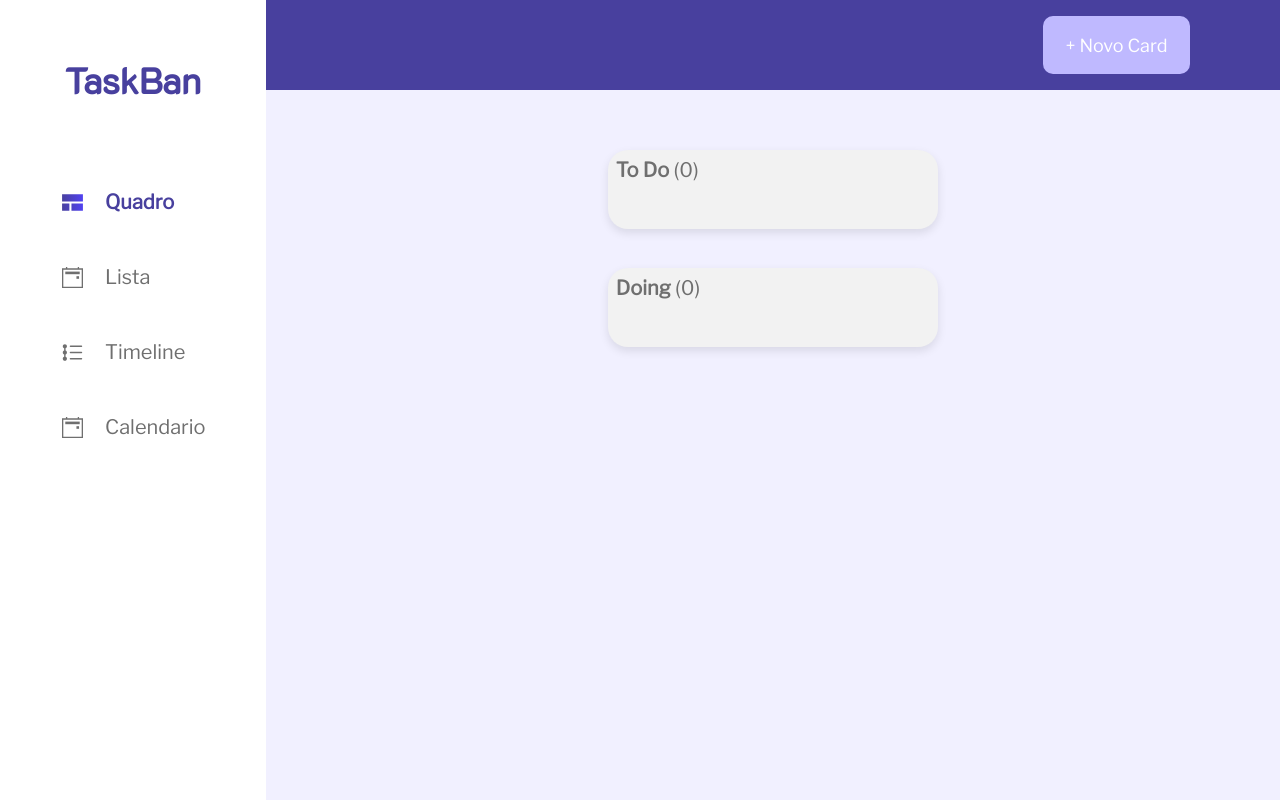
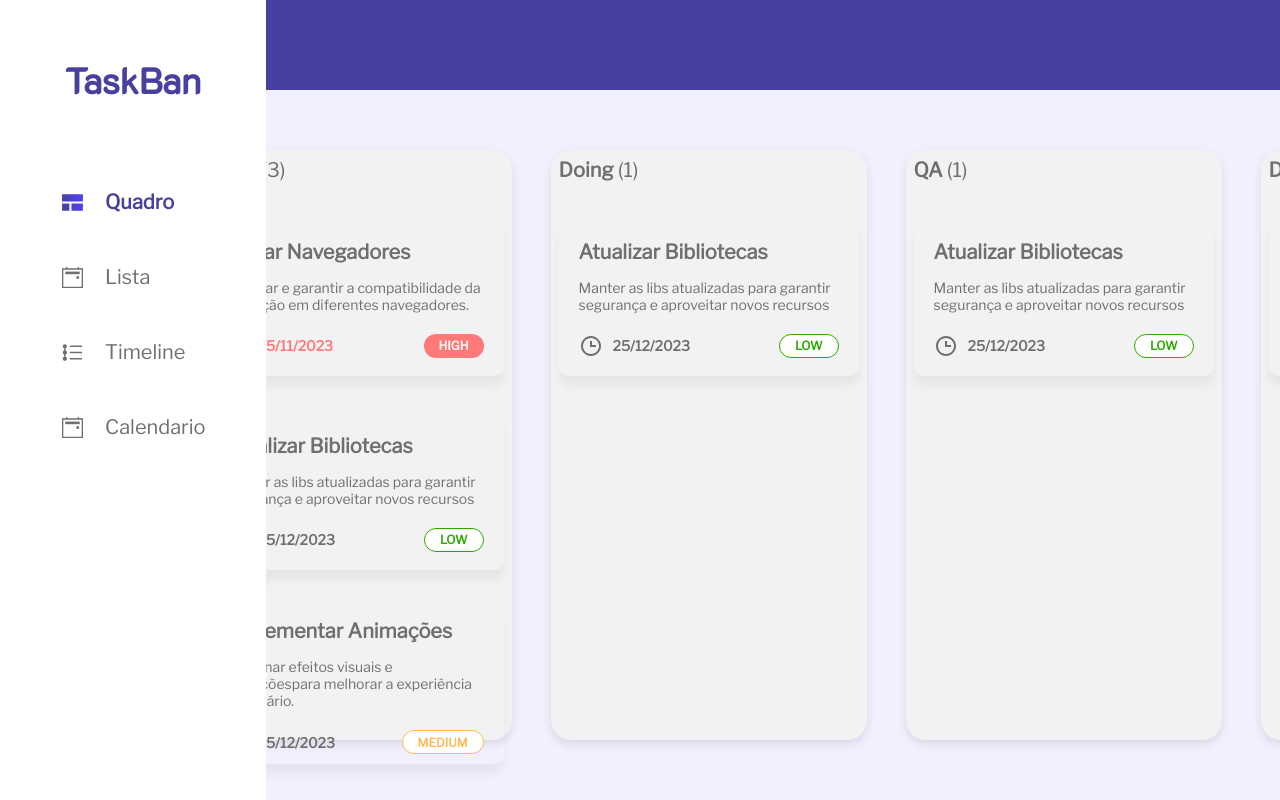
Before and after one commit to Supremo1337/to-do-challenge-hero-coe, a Next.js app: page / in a window 1280 px wide. Built offline with nearby package versions, Linux system fonts and the light colour scheme.

Commit message:
feat(Main, CardTask, ModalCreateCar): make dnd

```diff
--- a/src/components/CardTask/index.tsx
+++ b/src/components/CardTask/index.tsx
@@ -5,27 +5,33 @@ import { useDrag } from "react-dnd";
 
 interface CardTaskProps {
   card: {
+    id: string;
     title: string;
     description: string;
     date: string;
     priority: string;
   };
+  doneList?: any[];
 }
 
-export default function CardTask({ card }: CardTaskProps) {
+export default function CardTask({ card, doneList }: CardTaskProps) {
   const { formattedTodayDateToMaterialFormat } = useDateContext();
   let taskDateIsLate = formattedTodayDateToMaterialFormat > card.date;
   let formatedDateToUTC = new Date(card.date).toLocaleDateString("pt-BR", {
     timeZone: "UTC",
   });
 
-  const [{ isDragging }, dragRef] = useDrag({
+  const [{ isDragging }, dragRef] = useDrag(() => ({
     type: "CARD",
-    item: card.title,
-    collect: (monitor) => ({
-      isDragging: monitor.isDragging(),
-    }),
-  });
+    item: { id: card.id },
+    collect: (monitor) => {
+      return {
+        isDragging: monitor.isDragging(),
+      };
+    },
+  }));
+
+  // console.log(isDragging);
 
   return (
     <S.Content ref={dragRef} $isDragging={isDragging}>
@@ -33,10 +39,19 @@ export default function CardTask({ card }: CardTaskProps) {
       <S.CardDescription>{card.description}</S.CardDescription>
       <S.BottomCard>
         <S.TaskTime>
-          <S.TimeIcon $isLate={taskDateIsLate} />
-          <S.TimeTitle $isLate={taskDateIsLate}>
-            {formatedDateToUTC}
-          </S.TimeTitle>
+          {doneList ? (
+            <>
+              <S.TimeIcon $isFinished="OK" />
+              <S.TimeTitle $isFinished="OK">Finalizado</S.TimeTitle>
+            </>
+          ) : (
+            <>
+              <S.TimeIcon $isLate={taskDateIsLate} />
+              <S.TimeTitle $isLate={taskDateIsLate}>
+                {formatedDateToUTC}
+              </S.TimeTitle>
+            </>
+          )}
         </S.TaskTime>
         {card.priority === "HIGH" ? (
           <S.PriorityIndicatator $priority="HIGH">HIGH</S.PriorityIndicatator>
--- a/src/components/CardTask/styles.tsx
+++ b/src/components/CardTask/styles.tsx
@@ -2,11 +2,10 @@ import { FlexBox } from "@/styles/globalStyles";
 import { theme } from "@/styles/themes";
 import styled, { css } from "styled-components";
 import { IconTask } from "../Taskban/styles";
-import { useDateContext } from "../contexts/dateContext";
-import { ReactNode } from "react";
 
 interface TimeProps {
-  $isLate: boolean;
+  $isLate?: boolean;
+  $isFinished?: "OK";
 }
 
 interface ContentProps {
@@ -14,12 +13,11 @@ interface ContentProps {
 }
 
 interface PriorityIndicatatorProps {
-  // $priority: "HIGH" | "MEDIUM" | "LOW";
-  $priority: string;
+  $priority: "HIGH" | "MEDIUM" | "LOW";
+  // $priority: string;
 }
 
 export const Content = styled(FlexBox)<ContentProps>`
-  position: relative;
   width: 300px;
   height: 155px;
 
@@ -75,13 +73,25 @@ export const TimeIcon = styled(IconTask)<TimeProps>`
   height: 24px;
   /* background: purple; */
   background-image: ${(props) =>
-    `url("icon/${props.$isLate ? "bx_timeRed" : "bx_TimeGray"}.svg")`};
+    `url("icon/${
+      props.$isFinished === "OK"
+        ? "circle-check"
+        : props.$isLate
+        ? "bx_timeRed"
+        : "bx_TimeGray"
+    }.svg")`};
 `;
 
 export const TimeTitle = styled.label<TimeProps>`
   font: ${theme.fonts.libre_Franklin.title_4};
   color: ${(props) =>
     props.$isLate ? theme.colors.red : theme.colors.gray.gray_700};
+  color: ${(props) =>
+    props.$isFinished === "OK"
+      ? theme.colors.green
+      : props.$isLate
+      ? theme.colors.red
+      : theme.colors.gray.gray_700};
 `;
 
 export const PriorityIndicatator = styled.div<PriorityIndicatatorProps>`
--- /dev/null
+++ b/src/components/Main/exampleCards.js
@@ -0,0 +1,58 @@
+export const toDoListExamples = [
+  {
+    id: 1,
+    title: "Testar Navegadores",
+    description:
+      "Verificar e garantir a compatibilidade da aplicação em diferentes navegadores.",
+    date: "2023-11-25",
+    priority: "HIGH",
+  },
+  {
+    id: 2,
+    title: "Atualizar Bibliotecas",
+    description:
+      "Manter as libs atualizadas para garantir segurança e aproveitar novos recursos",
+    date: "2023-12-25",
+    priority: "LOW",
+  },
+  {
+    id: 3,
+    title: "Implementar Animações",
+    description:
+      "Adicionar efeitos visuais e transiçõespara melhorar a experiência do usuário.",
+    date: "2023-12-25",
+    priority: "MEDIUM",
+  },
+];
+
+export const toDoingListExamples = [
+  {
+    id: 4,
+    title: "Atualizar Bibliotecas",
+    description:
+      "Manter as libs atualizadas para garantir segurança e aproveitar novos recursos",
+    date: "2023-12-25",
+    priority: "LOW",
+  },
+];
+
+export const qAListExamples = [
+  {
+    id: 4,
+    title: "Atualizar Bibliotecas",
+    description:
+      "Manter as libs atualizadas para garantir segurança e aproveitar novos recursos",
+    date: "2023-12-25",
+    priority: "LOW",
+  },
+];
+
+export const doneListExamples = [
+  {
+    id: 4,
+    title: "Final Project : App development",
+    description: "Business Web Development",
+    date: "2023-12-25",
+    priority: "LOW",
+  },
+];
--- a/src/components/Main/index.tsx
+++ b/src/components/Main/index.tsx
@@ -1,43 +1,129 @@
-import { useState } from "react";
-import { useDrag } from "react-dnd";
+import { useEffect, useRef, useState } from "react";
+import { DropTargetMonitor, useDrop } from "react-dnd";
 import CardTask from "../CardTask";
 import ModalCreateCard from "../ModalCreateCard";
 import * as S from "./styles";
+import {
+  doneListExamples,
+  qAListExamples,
+  toDoListExamples,
+  toDoingListExamples,
+} from "./exampleCards";
 
 export default function Main() {
-  const [cards, setCards] = useState<any[]>([]);
-  const [cards2, setCards2] = useState<any[]>([]);
+  const [toDoList, setToDoList] = useState<any[]>(toDoListExamples);
+  const [toDoingList, setToDoingList] = useState<any[]>(toDoingListExamples);
+  const [qAList, setQAList] = useState<any[]>(qAListExamples);
+  const [doneList, setDoneList] = useState<any[]>(doneListExamples);
+
+  console.log(toDoList);
+
+  const [, dropToDo] = useDrop(createDropSpec(setToDoList));
+  const [, dropDoing] = useDrop(createDropSpec(setToDoingList));
+  const [, dropQA] = useDrop(createDropSpec(setQAList));
+  const [, dropDone] = useDrop(createDropSpec(setDoneList));
+
+  function createDropSpec(setter: React.Dispatch<React.SetStateAction<any[]>>) {
+    return {
+      accept: "CARD",
+      drop: (item: { id: number }) => {
+        moveCard(item.id, setter);
+      },
+      collect: (
+        monitor: DropTargetMonitor<
+          {
+            id: number;
+          },
+          void
+        >
+      ) => ({
+        isOver: monitor.isOver(),
+      }),
+    };
+  }
+
+  function moveCard(
+    cardId: number,
+    targetListSetter: React.Dispatch<React.SetStateAction<any[]>>
+  ) {
+    const allLists = [toDoList, toDoingList, qAList, doneList];
+    for (let sourceList of allLists) {
+      const updatedSourceList = sourceList.filter((item) => item.id !== cardId);
+      if (updatedSourceList.length !== sourceList.length) {
+        // If the length changed, it means the card was found and removed from this list
+        const cardToMove = sourceList.find((item) => item.id === cardId);
+
+        if (cardToMove) {
+          targetListSetter((prevList) => [...prevList, cardToMove]);
+        }
+        // Set the updated list in the corresponding state
+        switch (sourceList) {
+          case toDoList:
+            setToDoList(updatedSourceList);
+            break;
+          case toDoingList:
+            setToDoingList(updatedSourceList);
+            break;
+          case qAList:
+            setQAList(updatedSourceList);
+            break;
+          case doneList:
+            setDoneList(updatedSourceList);
+            break;
+          default:
+            break;
+        }
+        break;
+      }
+    }
+  }
 
   const addCard = (newCard: {
+    id: number;
     title: string;
     description: string;
     date: string;
     priority: string;
   }) => {
-    setCards([...cards, newCard]);
+    setToDoList((prev) => [...prev, newCard]);
   };
 
-  console.log(cards.length);
   return (
     <S.Content>
-      <S.TaskList>
+      <S.TaskList ref={dropToDo}>
         <S.TaskCategoryTitle>
-          To Do <span>({cards.length})</span>
+          To Do <span>({toDoList.length})</span>
         </S.TaskCategoryTitle>
-        <ModalCreateCard addCard={addCard} />
-        {cards.map((card, index) => {
+        {toDoList.map((card) => {
+          return <CardTask key={card.id} card={card} />;
+        })}
+      </S.TaskList>
+      <S.TaskList ref={dropDoing}>
+        <S.TaskCategoryTitle>
+          Doing <span>({toDoingList.length})</span>
+        </S.TaskCategoryTitle>
+        {toDoingList.map((card, index) => {
           return <CardTask key={index} card={card} />;
         })}
       </S.TaskList>
-      <S.TaskList>
+      <S.TaskList ref={dropQA}>
         <S.TaskCategoryTitle>
-          Doing <span>({cards2.length})</span>
+          QA <span>({qAList.length})</span>
         </S.TaskCategoryTitle>
-        <ModalCreateCard addCard={addCard} />
-        {cards2.map((card, index) => {
+        {qAList.map((card, index) => {
           return <CardTask key={index} card={card} />;
         })}
       </S.TaskList>
+      <S.TaskList ref={dropDone}>
+        <S.TaskCategoryTitle>
+          Done <span>({doneList.length})</span>
+        </S.TaskCategoryTitle>
+        {doneList.map((card, index) => {
+          return <CardTask key={index} card={card} doneList={doneList} />;
+        })}
+      </S.TaskList>
+
+      <ModalCreateCard addCard={addCard} />
     </S.Content>
   );
 }
--- a/src/components/Main/styles.tsx
+++ b/src/components/Main/styles.tsx
@@ -4,19 +4,21 @@ import styled from "styled-components";
 
 export const Content = styled.div`
   height: calc(100vh - 90px);
+
   display: flex;
-  flex-direction: column;
-  align-items: center;
-  /* justify-content: center; */
+  flex-direction: row;
+  justify-content: center;
 
-  padding: 60px 0;
+  padding: 60px 39px;
 
   background: ${theme.colors.white.white_200};
   gap: 39px;
+  overflow-y: auto;
 `;
 
 export const TaskList = styled(FlexBox)`
   width: 330px;
+  /* height: 300px; */
 
   background: ${theme.colors.white.white_300};
 
--- a/src/components/ModalCreateCard/index.tsx
+++ b/src/components/ModalCreateCard/index.tsx
@@ -14,18 +14,19 @@ import { useDateContext } from "../contexts/dateContext";
 
 interface ModalCreateCardProps {
   addCard: (newCard: {
+    id: number;
     title: string;
     description: string;
     date: string;
-    priority: string;
-  }) => void; // Ajuste conforme necessário
+    priority: "HIGH" | "MEDIUM" | "LOW";
+  }) => void;
 }
 
 export default function ModalCreateCard({ addCard }: ModalCreateCardProps) {
   const { setOpenModalCreateCard, openModalCreateCard } = useOpenMaterial();
   const [taskTitle, setTaskTitle] = useState("");
   const [taskDescription, setTaskDescription] = useState("");
-  const [priority, setPriority] = useState("");
+  const [priority, setPriority] = useState<"HIGH" | "MEDIUM" | "LOW">("HIGH");
   const [placeholder, setPlaceholder] = useState(false);
   const handleCloseModalCreateCard = () => setOpenModalCreateCard(false);
   const { taskDate, setTaskDate, formattedTodayDateToMaterialFormat } =
@@ -33,17 +34,25 @@ export default function ModalCreateCard({ addCard }: ModalCreateCardProps) {
 
   const handleCreateCard = () => {
     const newCard = {
+      id: Date.now(),
       title: taskTitle,
       description: taskDescription,
       date: taskDate,
       priority: priority,
     };
+    console.log("newcardMODAL", newCard);
     addCard(newCard);
     handleCloseModalCreateCard();
     setTaskTitle("");
     setTaskDescription("");
     setTaskDate(formattedTodayDateToMaterialFormat);
     setPlaceholder(false);
+    console.log("Criando card:", newCard);
+  };
+
+  const handleFormSubmit = (e: React.FormEvent<HTMLFormElement>) => {
+    e.preventDefault();
+    handleCreateCard();
   };
 
   const handleTextFieldDate = (e: ChangeEvent<HTMLInputElement>) => {
@@ -61,6 +70,7 @@ export default function ModalCreateCard({ addCard }: ModalCreateCardProps) {
       >
         <S.ModalBox>
           <S.NewCardTitle>Novo Card</S.NewCardTitle>
+          <S.FormAddCard onSubmit={handleFormSubmit}>
             <InputComponent
               label="Título da Task"
               placeholder="Digite aqui o título da task"
@@ -87,12 +97,12 @@ export default function ModalCreateCard({ addCard }: ModalCreateCardProps) {
             <S.PriorityBox>
               <S.PriorityLabel>Prioryty</S.PriorityLabel>
               <S.GroupPriorytisButtons>
-              {priorityButtons.map((button, index) => {
+                {priorityButtons.map((button) => {
                   return (
                     <PriorityIndicatator
-                    key={index}
+                      key={button.priority}
                       $priority={button.priority}
-                    onClick={(e) => setPriority(button.priority)}
+                      onClick={() => setPriority(button.priority)}
                     >
                       {button.priority}
                     </PriorityIndicatator>
@@ -103,17 +113,19 @@ export default function ModalCreateCard({ addCard }: ModalCreateCardProps) {
                 <S.CancelAndSubmitButton
                   onClick={handleCloseModalCreateCard}
                   $isCancel={true}
-              >
-                CANCELAR
-              </S.CancelAndSubmitButton>
+                  value={"CANCELAR"}
+                  readOnly={true}
+                  type="button"
+                />
+
                 <S.CancelAndSubmitButton
-                onClick={handleCreateCard}
                   $isCancel={false}
-              >
-                CRIAR
-              </S.CancelAndSubmitButton>
+                  value={"CRIAR"}
+                  type="submit"
+                />
               </S.GroupPriorytisButtons>
             </S.PriorityBox>
+          </S.FormAddCard>
         </S.ModalBox>
       </Modal>
     </div>
--- a/src/components/ModalCreateCard/priorityButtos.ts
+++ b/src/components/ModalCreateCard/priorityButtos.ts
@@ -1,4 +1,9 @@
-export const priorityButtons = [
+interface PriorityIndicatatorProps {
+  priority: "HIGH" | "MEDIUM" | "LOW";
+  // $priority: string;
+}
+
+export const priorityButtons: PriorityIndicatatorProps[] = [
   { priority: "HIGH" },
   { priority: "MEDIUM" },
   { priority: "LOW" },
--- a/src/components/Taskban/index.tsx
+++ b/src/components/Taskban/index.tsx
@@ -20,7 +20,7 @@ export default function TaskBan({ $isTransparent }: TaskBanProps) {
         {buttons.map((button, index) => {
           return (
             <S.TaskViewSelector
-              key={index}
+              key={button.label}
               onClick={() => handleButtonClick(index)}
             >
               <S.IconTask
```
Also changed, not shown: src/components/ModalCreateCard/styles.tsx (+11 -13 lines). Lines whose indentation alone changed are shown as unchanged.
